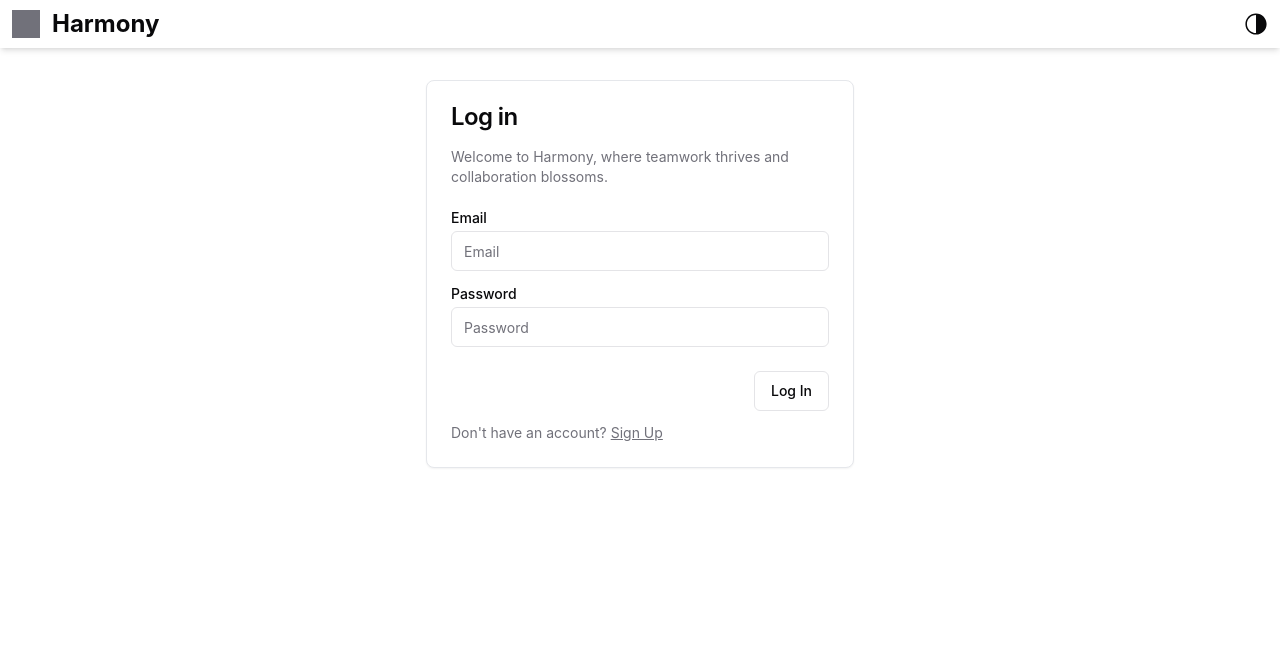
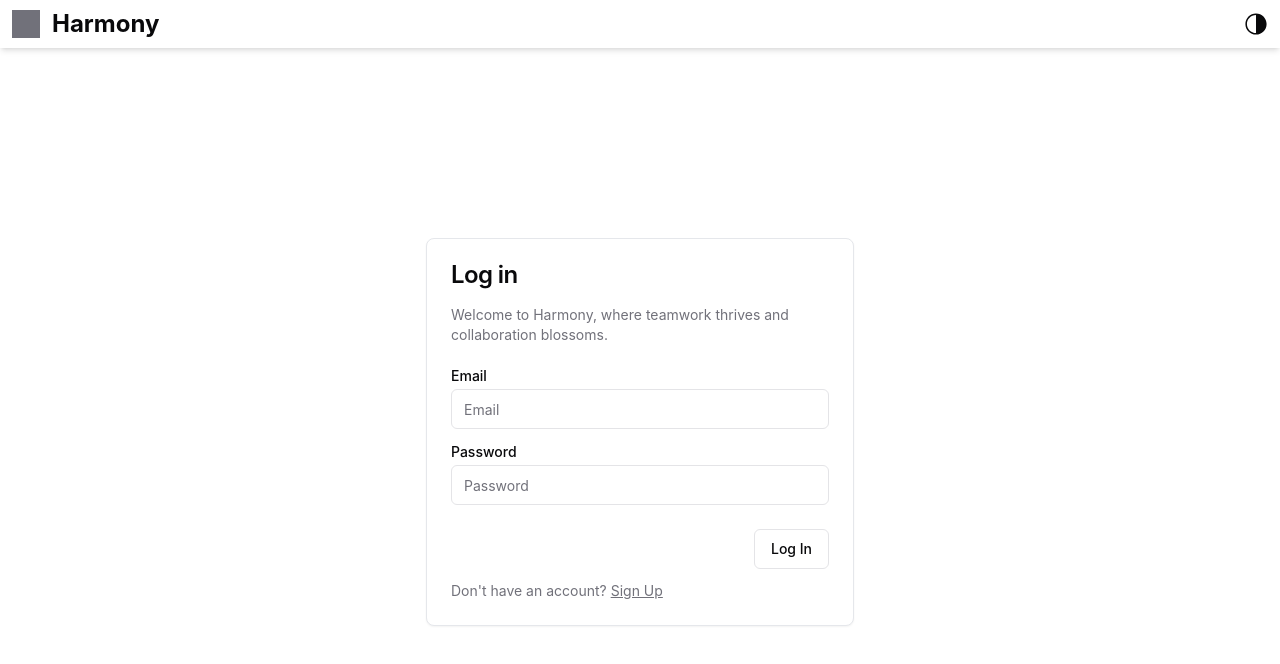
Before and after one commit to wyzhaobvt/harmony-client, a React (Vite) app: page /login in a window 1280 px wide. Shown: the top 664 px of the page. Built offline with nearby package versions, Linux system fonts and the light colour scheme.

Commit message:
Centered card and changed border color of the card when in dark mode

```diff
--- a/src/pages/Login.jsx
+++ b/src/pages/Login.jsx
@@ -12,11 +12,13 @@ import { Label } from "@/components/ui/label";
 
 const Login = () => {
   return (
-    <Card className="w-[350px] md:w-[428px]">
+    <div className="h-[calc(100vh-6rem)] flex items-center">
+      <Card className="w-[350px] md:w-[428px] dark:border-neutral-800">
         <CardHeader>
           <CardTitle className="mb-3">Log in</CardTitle>
           <CardDescription>
-          Welcome to Harmony, where teamwork thrives and collaboration blossoms.
+            Welcome to Harmony, where teamwork thrives and collaboration
+            blossoms.
           </CardDescription>
         </CardHeader>
         <CardContent>
@@ -40,10 +42,12 @@ const Login = () => {
         </CardFooter>
         <CardFooter className="flex justify-start">
           <CardDescription>
-          Don't have an account? <span className="underline cursor-pointer">Sign Up</span>
+            Don't have an account?{" "}
+            <span className="underline cursor-pointer">Sign Up</span>
           </CardDescription>
         </CardFooter>
       </Card>
+    </div>
   );
 };
 
```
Lines whose indentation alone changed are shown as unchanged.
